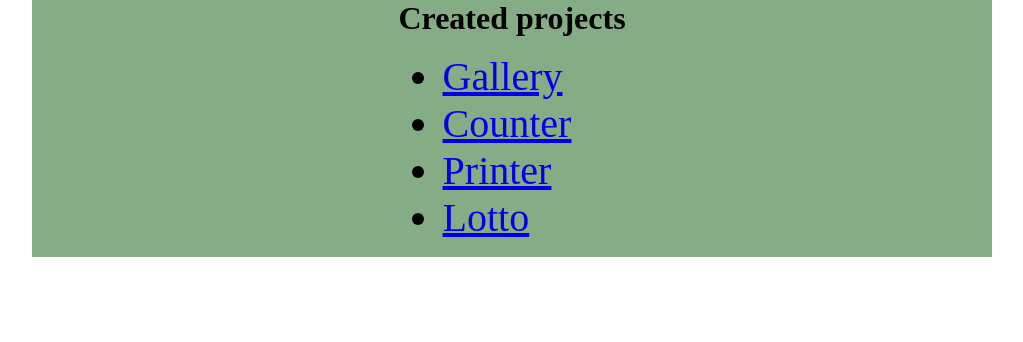
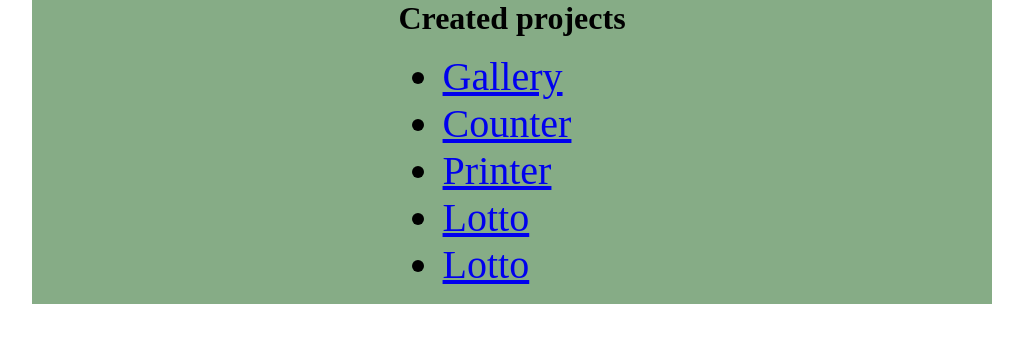
Before and after one commit to mi-szmudzinska/workshop-javascript-basics, a website: page index.html in a window 1280 px wide. Shown: the whole page, without its empty margins (128-1151 px from the left). Drawn offline with Linux system fonts and the light colour scheme.

Commit message:
Added video project

```diff
--- a/index.html
+++ b/index.html
@@ -18,6 +18,7 @@
                 <li><a href="./counter">Counter</a></li>
                 <li><a href="./printer">Printer</a></li>
                 <li><a href="./lotto">Lotto</a></li>
+                <li><a href="./videos">Lotto</a></li>
             </ul>
 
         </div>
```
